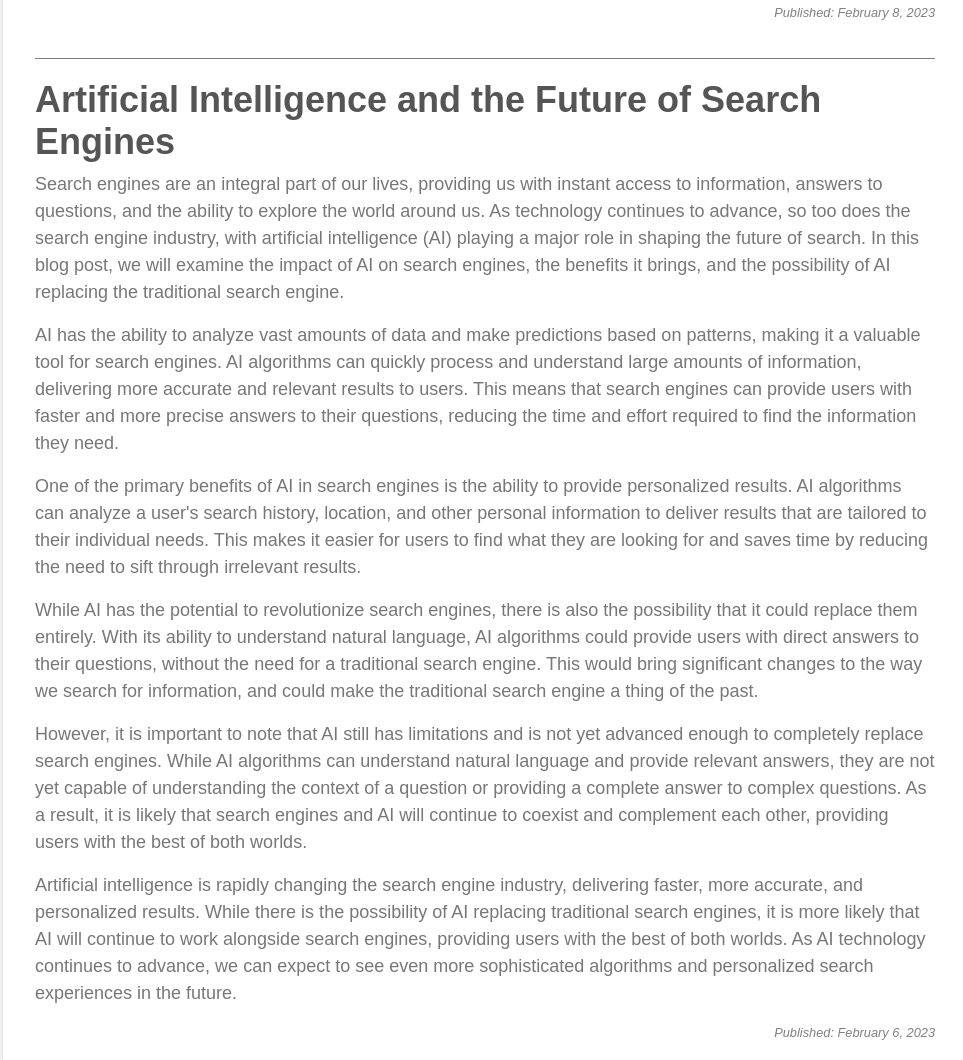
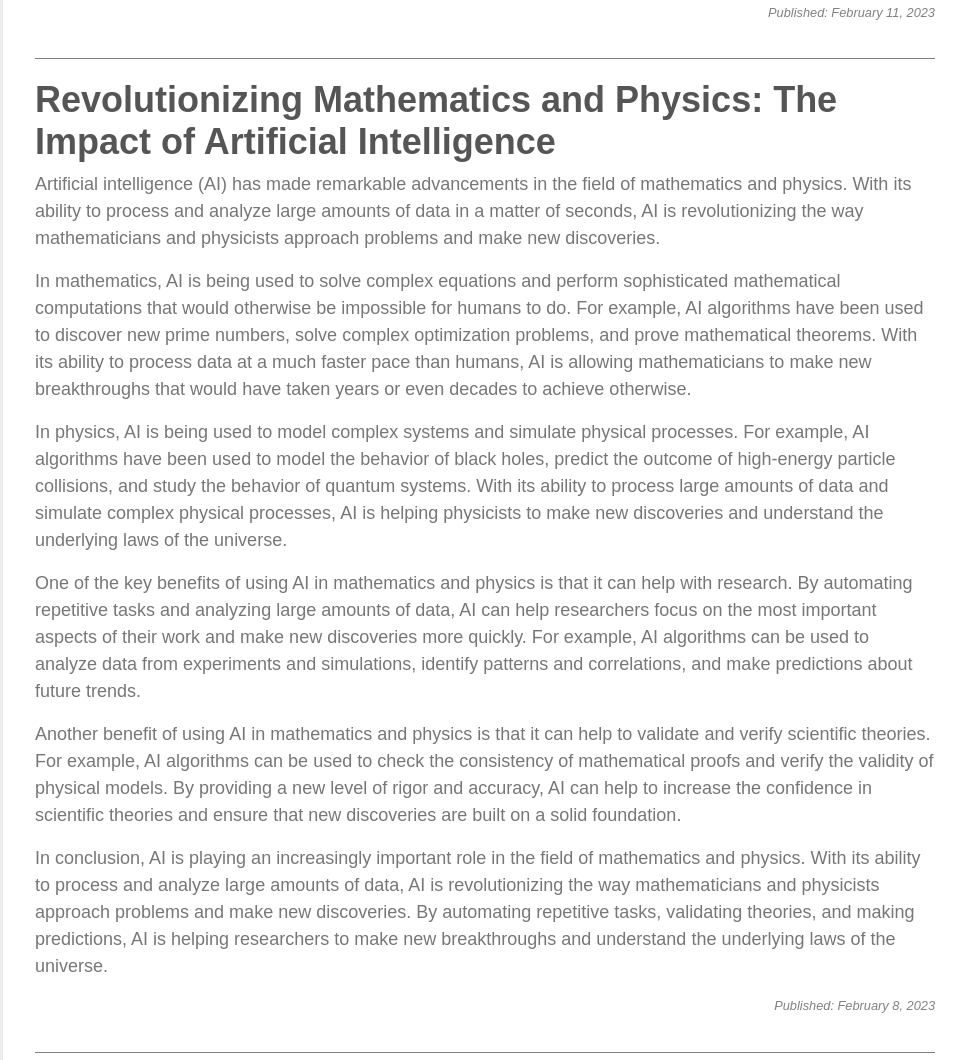
Before and after one commit to fandakrus/AIwebsite, a plain HTML site: page index.html in a window 1280 px wide. Shown: the part 1740-2800 px from the top of the page, without its empty margins (317-1280 px from the left). Drawn offline with Linux system fonts and the light colour scheme.

Commit message:
New blog post added

```diff
--- a/index.html
+++ b/index.html
@@ -26,11 +26,12 @@
 <body>
     <nav class="left-nav">
         <a href="./learning.html" class="big-link">Learning</a>
-        <a href="#section6" class="small-link"># Artificial Intelligence and the Future of Education: How AI is
+        <a href="#section7" class="small-link"># Artificial Intelligence and the Future of Education: How AI is
             Transforming the Classroom
             Experience</a>
         <a href="#section6" class="small-link"># AI and the Stock Market: How Artificial Intelligence is Revolutionizing
             the Financial World</a>
+        <a href="#section8" class="small-link"># Revolutionizing Mathematics and Physics: The Impact of Artificial Intelligence</a>
         <a href="#section5" class="small-link"># Artificial Intelligence and the Future of Search Engines</a>
         <a href="#section4" class="small-link"># AI changing the job market</a>
         <a href="#section3" class="small-link"># The Benefits of Using ChatGPT for Website Building</a>
@@ -73,7 +74,7 @@
                 and teachers teach. With its ability to personalize learning, enhance instructional tools, increase
                 efficiency, and create new job opportunities, AI is poised to have a major impact on the future of
                 education.</p>
-            <p class="post-date">Published: February 8, 2023</p>
+            <p class="post-date">Published: February 13, 2023</p>
         </div>
         <div class="blog-post">
             <h2 id="section6">AI and the Stock Market: How Artificial Intelligence is Revolutionizing the Financial
@@ -110,6 +111,39 @@
                 services. For example, AI-powered robo-advisors are providing investors with personalized investment
                 advice based on their financial goals and risk tolerance. This is making investment advice more
                 accessible to a wider range of people, and helping to democratize the financial industry.</p>
+            <p class="post-date">Published: February 11, 2023</p>
+        </div>
+        <div class="blog-post">
+            <h2 id="section8">Revolutionizing Mathematics and Physics: The Impact of Artificial Intelligence</h2>
+            <p>Artificial intelligence (AI) has made remarkable advancements in the field of mathematics and physics.
+                With its ability to process and analyze large amounts of data in a matter of seconds, AI is
+                revolutionizing the way mathematicians and physicists approach problems and make new discoveries.</p>
+            <p>In mathematics, AI is being used to solve complex equations and perform sophisticated mathematical
+                computations that would otherwise be impossible for humans to do. For example, AI algorithms have been
+                used to discover new prime numbers, solve complex optimization problems, and prove mathematical
+                theorems. With its ability to process data at a much faster pace than humans, AI is allowing
+                mathematicians to make new breakthroughs that would have taken years or even decades to achieve
+                otherwise.</p>
+            <p>In physics, AI is being used to model complex systems and simulate physical processes. For example, AI
+                algorithms have been used to model the behavior of black holes, predict the outcome of high-energy
+                particle collisions, and study the behavior of quantum systems. With its ability to process large
+                amounts of data and simulate complex physical processes, AI is helping physicists to make new
+                discoveries and understand the underlying laws of the universe.</p>
+            <p>One of the key benefits of using AI in mathematics and physics is that it can help with research. By
+                automating repetitive tasks and analyzing large amounts of data, AI can help researchers focus on the
+                most important aspects of their work and make new discoveries more quickly. For example, AI algorithms
+                can be used to analyze data from experiments and simulations, identify patterns and correlations, and
+                make predictions about future trends.</p>
+            <p>Another benefit of using AI in mathematics and physics is that it can help to validate and verify
+                scientific theories. For example, AI algorithms can be used to check the consistency of mathematical
+                proofs and verify the validity of physical models. By providing a new level of rigor and accuracy, AI
+                can help to increase the confidence in scientific theories and ensure that new discoveries are built on
+                a solid foundation.</p>
+            <p>In conclusion, AI is playing an increasingly important role in the field of mathematics and physics. With
+                its ability to process and analyze large amounts of data, AI is revolutionizing the way mathematicians
+                and physicists approach problems and make new discoveries. By automating repetitive tasks, validating
+                theories, and making predictions, AI is helping researchers to make new breakthroughs and understand the
+                underlying laws of the universe.</p>
             <p class="post-date">Published: February 8, 2023</p>
         </div>
         <div class="blog-post">
```
